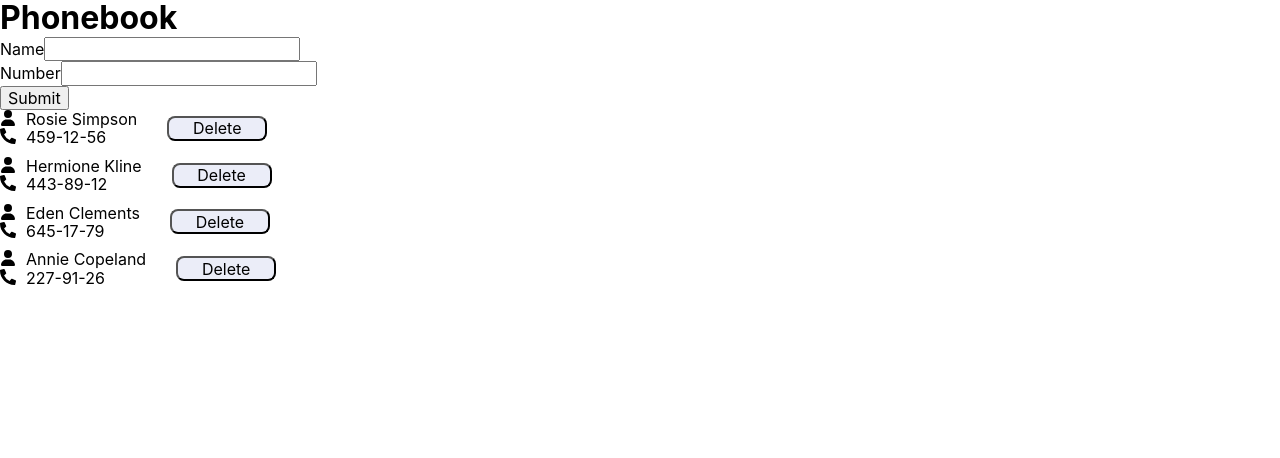
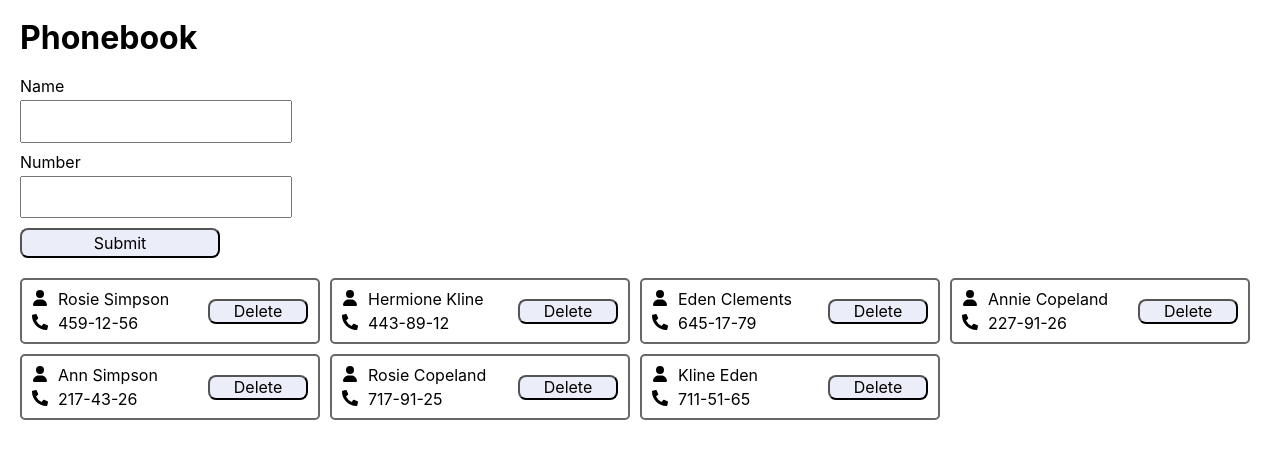
Before and after one commit to MarginTrader1/goit-react-hw-03, a React (Vite) app: page / in a window 1280 px wide. Shown: the top 458 px of the page. Built offline with nearby package versions, Linux system fonts and the light colour scheme.

Commit message:
сделал стили у 2 блоках ДЗ

```diff
--- a/src/components/App/App.jsx
+++ b/src/components/App/App.jsx
@@ -1,6 +1,8 @@
 import { useEffect, useState } from "react";
 import ContactForm from "../ContactForm/ContactForm";
 import ContactList from "../ContactList/ContactList";
+
+import css from './App.module.css'
 
 //начальный стейт
 const initialContacts = [
@@ -8,13 +10,18 @@ const initialContacts = [
   { id: "id-2", name: "Hermione Kline", number: "443-89-12" },
   { id: "id-3", name: "Eden Clements", number: "645-17-79" },
   { id: "id-4", name: "Annie Copeland", number: "227-91-26" },
+  { id: "id-5", name: "Ann Simpson", number: "217-43-26" },
+  { id: "id-6", name: "Rosie Copeland", number: "717-91-25" },
+  { id: "id-7", name: "Kline Eden", number: "711-51-65" },
 ];
 
 //получаем данные с локал сторедж
 const getContacts = () => {
   const contacts = JSON.parse(localStorage.getItem("contacts"));
 
-   return contacts === null || contacts[0] === undefined ? initialContacts : contacts; //проверяем данные в локал сторедж
+  return contacts === null || contacts[0] === undefined
+    ? initialContacts
+    : contacts; //проверяем данные в локал сторедж
 };
 
 const App = () => {
@@ -36,11 +43,11 @@ const App = () => {
   }, [state]);
 
   return (
-      <>
+    <div className={css.container}>
       <h1>Phonebook</h1>
       <ContactForm addContact={addContact} />
       <ContactList contacts={state} deleteContact={deleteContact} />
-      </>
+    </div>
   );
 };
 
--- a/src/components/App/App.module.css
+++ b/src/components/App/App.module.css
@@ -0,0 +1,7 @@
+.container {
+  margin-top: 20px;
+  margin-left: 20px;
+  display: flex;
+  flex-direction: column;
+  gap: 20px;
+}
--- a/src/components/Contact/Contact.jsx
+++ b/src/components/Contact/Contact.jsx
@@ -9,7 +9,7 @@ const Contact = ({ contacts, deleteContact }) => {
          {contacts.map(({ id, name, number }) => {
             return (
                <li key={id} className={css.card}>
-                  <div>
+                  <div className={css.contact}>
                      <div className={css.cardName}>
                         <FaUser />
                         <p>{name}</p>
--- a/src/components/Contact/Contact.module.css
+++ b/src/components/Contact/Contact.module.css
@@ -1,9 +1,19 @@
 .card {
+   min-width: 300px;
+   padding: 10px;
    display: flex;
    gap: 30px;
    align-items: center;
+   justify-content: space-between;
 
-   /* border: 2px solid #696868; */
+   border: 2px solid #696868;
+   border-radius: 5px;
+}
+
+.contact {
+   display: flex;
+   flex-direction: column;
+   gap: 5px;
 }
 
 .cardName {
--- a/src/components/ContactForm/ContactForm.jsx
+++ b/src/components/ContactForm/ContactForm.jsx
@@ -3,6 +3,8 @@ import { useId } from "react";
 import { nanoid } from "nanoid";
 import { Formik, Form, Field, ErrorMessage } from "formik";
 import * as Yup from "yup";
+
+import css from "./ContactForm.module.css";
 
 const initialValues = {
   name: "",
@@ -19,14 +21,14 @@ const nameRegExp =
 
 const ValidationSchema = Yup.object().shape({
   name: Yup.string()
-    .min(3, "Too Short!")
+    .min(2, "Too Short!")
     .max(50, "Too Long!")
     .matches(nameRegExp, "Неверный ввод")
-    .required("Заполните поле"),
+    .required("Заполните поле!"),
   number: Yup.string()
     .min(7, "Too Short!")
     .matches(phoneRegExp, "Неверный ввод")
-    .required("Заполните поле"),
+    .required("Заполните поле!"),
 });
 
 const ContactForm = ({ addContact }) => {
@@ -48,18 +50,38 @@ const ContactForm = ({ addContact }) => {
       onSubmit={submit}
       validationSchema={ValidationSchema}
     >
-      <Form>
-        <div>
+      <Form className={css.form}>
+        <div className={css.input}>
           <label htmlFor={nameFieldId}>Name</label>
-          <Field type="text" name="name" id={nameFieldId} />
-          <ErrorMessage name="name" component="span" />
+          <div className={css.inputText}>
+            <Field
+              type="text"
+              name="name"
+              id={nameFieldId}
+              className={css.inputField}
+            />
+            <ErrorMessage name="name" component="span" className={css.error} />
+          </div>
         </div>
-        <div>
+        <div className={css.input}>
           <label htmlFor={numberFieldId}>Number</label>
-          <Field type="text" name="number" id={numberFieldId} />
-          <ErrorMessage name="number" component="span" />
+          <div className={css.inputText}>
+            <Field
+              type="text"
+              name="number"
+              id={numberFieldId}
+              className={css.inputField}
+            />
+            <ErrorMessage
+              name="number"
+              component="span"
+              className={css.error}
+            />
+          </div>
         </div>
-        <button type="submit">Submit</button>
+        <button type="submit" className={css.button}>
+          Submit
+        </button>
       </Form>
     </Formik>
   );
--- /dev/null
+++ b/src/components/ContactForm/ContactForm.module.css
@@ -0,0 +1,41 @@
+form {
+  display: flex;
+  flex-direction: column;
+  gap: 10px;
+}
+
+.input {
+  min-width: 200px;
+  display: flex;
+  flex-direction: column;
+  gap: 5px;
+}
+
+.inputText {
+  display: flex;
+  gap: 10px;
+  align-items: center;
+}
+
+.error {
+  color: red;
+}
+
+.inputField {
+  padding: 10px;
+}
+
+.button {
+
+  width: 200px;
+  height: 30px;
+  border-radius: 8px;
+  background-color: #3f51b51a;
+  cursor: pointer;
+}
+
+.spanText {
+  display: flex;
+  align-items: center;
+  width: 50px;
+}
--- a/src/components/ContactList/ContactList.module.css
+++ b/src/components/ContactList/ContactList.module.css
@@ -1,5 +1,6 @@
 .list {
     display: flex;
-    flex-direction: column;
+    flex-direction: row;
+    flex-wrap: wrap;
     gap: 10px;
 }
```
Lines whose indentation alone changed are shown as unchanged.
